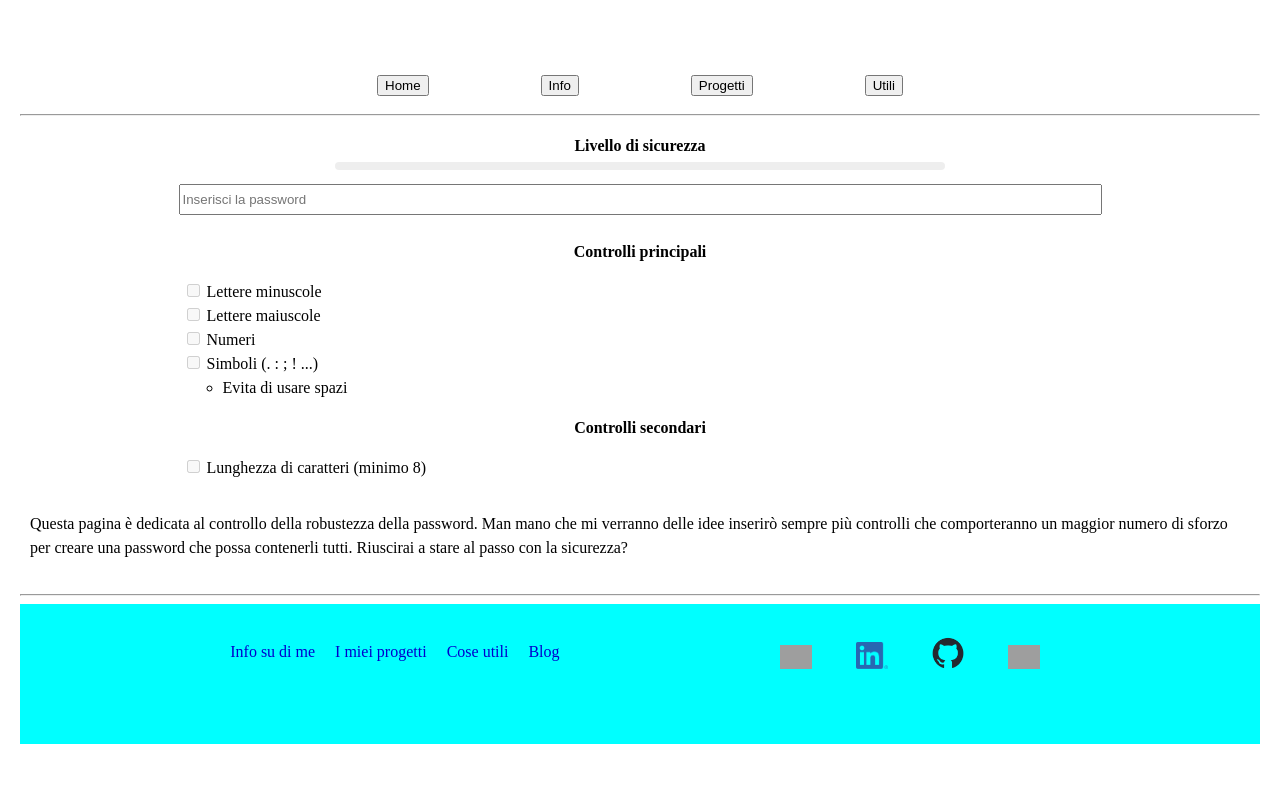
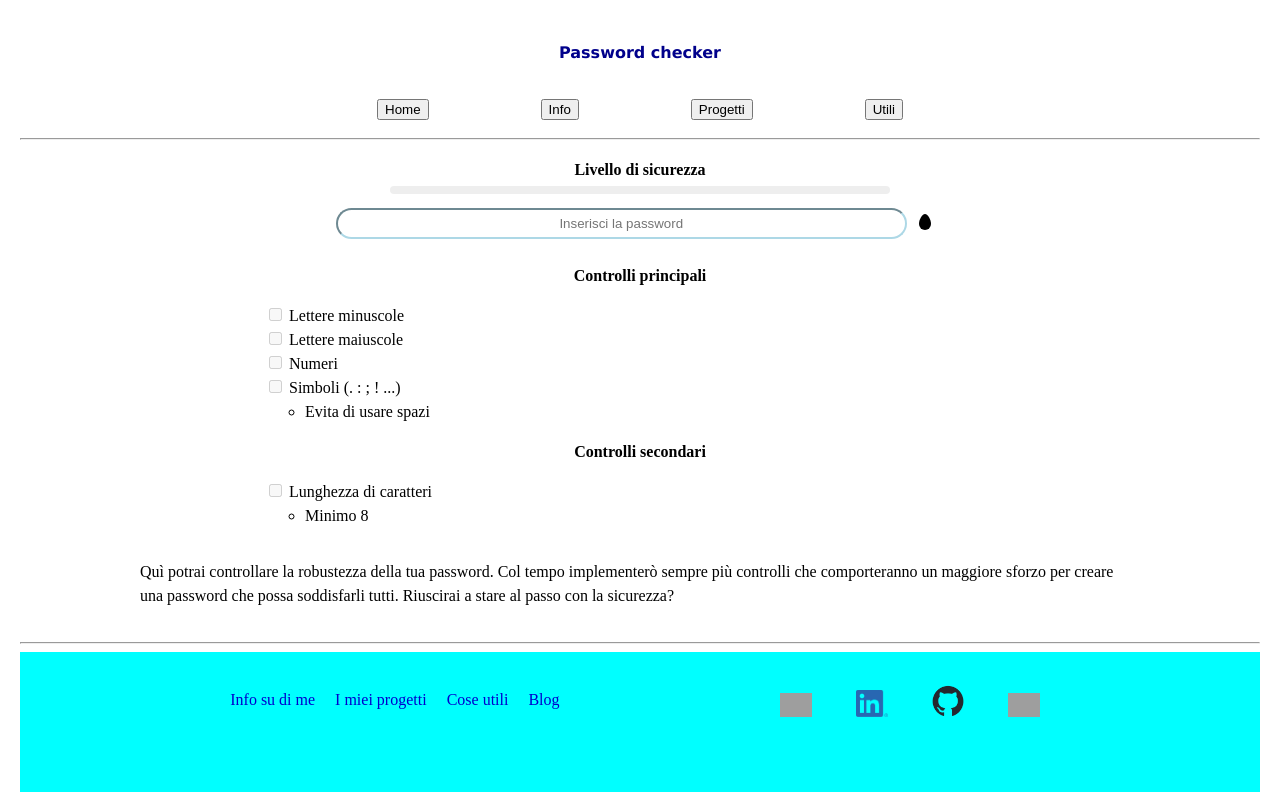
Before and after one commit to GianlucaSpendolini/GianlucaSpendolini.github.io, a PHP site: page /utilities/password-checker.html in a window 1280 px wide. Before the commit the page ends 744 px from the top, so only its background shows below. Run offline with PHP 8.4, Linux system fonts and the light colour scheme; grey boxes are pictures that could not be loaded.

Commit message:
prova funzionamento bottone show-hide password -g

```diff
--- a/Static/css/style.css
+++ b/Static/css/style.css
@@ -45,6 +45,9 @@
 }
 
 /* Nav-bar dell'header */
+#nav-bar {
+    text-align: -webkit-center;
+}
 #nav-bar nav {
     justify-content: space-evenly;
     max-width: 750px;
@@ -278,15 +281,22 @@ main#descrizione hr:not(.break-line) {
     PASSWORD CHECKER
 */
 
+.checker-container {
+   text-align: -webkit-center;
+}
+
 .checker-container > .checkbox-container {
-    align-items: center;
+    /* align-items: center; */
     flex-direction: column;
     margin-top: 25px;
+    max-width: 750px !important;
+    text-align: -webkit-center;
 }
 
 .checker-container > .checkbox-container > ul {
     min-width: 75%;
     padding-inline-start: 0;
+    text-align: -webkit-left;
 }
 
 .checker-container > .checkbox-container > ul > li {
@@ -302,6 +312,7 @@ main#descrizione hr:not(.break-line) {
 .checker-container > div > label:has(>meter) > meter {
     appearance: none;
     min-width: 50%;
+    text-align: left;
 }
 
 .checker-container > div > label:has(>meter) > meter::-webkit-meter-bar {
@@ -327,15 +338,49 @@ main#descrizione hr:not(.break-line) {
 }
 
 #password-field {
-    margin-top: 10px;
+    /* background-color: lightblue; */
+    border-color: lightblue;
+    border-radius: 20px;
     max-width: 75%;
     min-height: 25px;
     min-width: 75%;
+    text-align: center;
 }
 
+/* #password-field:focus-visible {
+    background-color: lightblue;
+    color: lightblue;
+} */
+
 div:has(>#password-field) {
+    display: flex;
+    justify-content: center;
+    margin-top: 10px;
+    max-width: 75%;
+    min-width: 75%;
+}
+
+div:has(>#password-field) > button {
+    background-color: transparent;
+    border-color: transparent;
+    max-width: 5%;
+    min-height: auto;
+    min-width: 5%;
     text-align: center;
-    justify-content: center;
+}
+
+main:has(>.checker-container) > .checker-container > * {
+    /* align-self: center; */
+    max-width: 1000px;
+}
+
+main:has(>.checker-container) > div:has(>p) {
+    text-align: -webkit-center;
+}
+
+main:has(>.checker-container) > div:has(>p) > p {
+    text-align: left;
+    max-width: 1000px;
 }
 
 
--- a/Static/javascript/scripts.js
+++ b/Static/javascript/scripts.js
@@ -106,7 +106,7 @@ function create_header(links_list) {
         // Inserisco una struttura nell'header
         header.innerHTML = `<h1 class="title"></h1>
                             <br />
-                            <div align="center" id="nav-bar">
+                            <div id="nav-bar">
                                 <nav></nav>
                             </div>
                             `;
@@ -511,7 +511,7 @@ function what_page(points_path) {
             break;
 
         // /password-checker
-        case '/utilities/password-checker':
+        case '/utilities/password-checker.html':
 
             // Titolo
             title.innerHTML = 'Password checker';
--- a/Static/javascript/util_function.js
+++ b/Static/javascript/util_function.js
@@ -36,6 +36,7 @@
 
 
 import {
+    date,
     path
 } from "./util_variable.js";
 
@@ -842,15 +843,36 @@ export function svg(month) {
 
 
 // Settare icona per vedere o meno password
-export function togglePasswordVisibility(button, svgs) {
-    let passwordField = document.getElementById("passwordField");
+export function togglePasswordVisibility(passwordField, button, svgs) {
+
+    // Se il campo di testo è una stringa
+    if (typeof passwordField === 'string') {
+        // Prendo il campo della password
+        passwordField = document.getElementById(passwordField);
+    }
 
     if (passwordField.type === "password") {
+        // Cambio il tipo
         passwordField.type = "text";
-        button.innerHTML = svgs.barrato;
+        // Inserisco l'svg
+        if (button.tagName === 'IMG') {
+            button.src = points_number(path) + svg(date.getMonth()).barrato;
+            button.alt = 'Hide';
+            button.title = 'Hide password';
+        } else {
+            button.innerHTML = svgs.barrato;
+        }
     } else {
+        // Cambio il tipo
         passwordField.type = "password";
-        button.innerHTML = svgs.non_barrato;
+        // Inserisco l'svg
+        if (button.tagName === 'IMG') {
+            button.src = points_number(path) + svg(date.getMonth()).non_barrato;
+            button.alt = 'Show';
+            button.title = 'Show password';
+        } else {
+            button.innerHTML = svgs.non_barrato;
+        }
     }
 }
 
--- a/utilities/password-checker.html
+++ b/utilities/password-checker.html
@@ -24,7 +24,10 @@
                     <meter id="security-level"></meter>
                 </label>
 
-                <input id="password-field" placeholder="Inserisci la password" type="password" />
+                <div>
+                    <input id="password-field" placeholder="Inserisci la password" type="password" />
+                    <button id="show-hide"></button>
+                </div>
             </div>
 
             <div class="checkbox-container">
@@ -57,20 +60,25 @@
                 <ul>
                     <li>
                         <input class="fake-checkbox" disabled id="charsnumber-check" type="checkbox" />
-                        <label for="charsnumber-check">Lunghezza di caratteri (minimo 8)</label>
+                        <label for="charsnumber-check">Lunghezza di caratteri</label>
+                        <ul>
+                            <li>
+                                Minimo 8
+                            </li>
+                        </ul>
                     </li>
                 </ul>
             </div>
 
         </div>
 
-        <p>
+        <div><p>
 
-            Questa pagina è dedicata al controllo della robustezza della password.
-            Man mano che mi verranno delle idee inserirò sempre più controlli che comporteranno un maggior numero di sforzo per creare una password che possa contenerli tutti.
+            Quì potrai controllare la robustezza della tua password.
+            Col tempo implementerò sempre più controlli che comporteranno un maggiore sforzo per creare una password che possa soddisfarli tutti.
             Riuscirai a stare al passo con la sicurezza?
 
-        </p>
+        </p></div>
 
     </main>
 
@@ -83,9 +91,21 @@
 
     <script type="module">
 
+        import {
+            date,
+            path
+        } from 'https://GianlucaSpendolini.github.io/Static/javascript/util_variable.js';
+
+        import {
+            points_number,
+            svg,
+            togglePasswordVisibility
+        } from 'https://GianlucaSpendolini.github.io/Static/javascript/util_function.js';
+
         // Prendo le variabili
         let security_level = document.getElementById('security-level');
         let password_field = document.getElementById('password-field');
+        let showhide_button = document.getElementById('show-hide');
         let lowercase_check = document.getElementById('lowercase-check');
         let uppercase_check = document.getElementById('uppercase-check');
         let numbers_check = document.getElementById('numbers-check');
@@ -102,6 +122,13 @@
         security_level.optimum = security_level.max;
         security_level.value = 0;
 
+        // Inserisco di default l'immagina per il bottone
+        let img = document.createElement('img');
+        img.src = points_number(path) + svg(date.getMonth()).barrato;
+        img.alt = 'Show';
+        img.title = 'Show password';
+        showhide_button.appendChild(img);
+
         // Ogni volta che inserisco qualcosa -> faccio il controllo
         password_field.addEventListener('input', () => {
 
@@ -109,8 +136,16 @@
             let password = password_field.value;
 
             // Imposto i colori per il cambio colori delle scritte
-            let requirement_met = 'green';
-            let requirement_not_met = 'black';
+            let is_requirement_met = function(field) {
+
+                let parent_style = field.parentNode.style;
+
+                if (field.checked) {
+                    parent_style.color = 'green';
+                } else {
+                    parent_style.color = 'black';
+                }
+            };
 
             /*
                 Controlli principali
@@ -119,13 +154,13 @@
             if (password.match(/[a-z]+/g)) {
                 if (!lowercase_check.checked) {
                     lowercase_check.checked = true;
-                    lowercase_check.parentNode.style.color = requirement_met;
+                    is_requirement_met(lowercase_check);
                     security_level.value += 5;
                 }
             } else {
                 if (lowercase_check.checked) {
                     lowercase_check.checked = false;
-                    lowercase_check.parentNode.style.color = requirement_not_met;
+                    is_requirement_met(lowercase_check);
                     security_level.value -= 5;
                 }
             }
@@ -133,13 +168,13 @@
             if (password.match(/[A-Z]+/g)) {
                 if (!uppercase_check.checked) {
                     uppercase_check.checked = true;
-                    uppercase_check.parentNode.style.color = requirement_met;
+                    is_requirement_met(uppercase_check);
                     security_level.value += 5;
                 }
             } else {
                 if (uppercase_check.checked) {
                     uppercase_check.checked = false;
-                    uppercase_check.parentNode.style.color = requirement_not_met;
+                    is_requirement_met(uppercase_check);
                     security_level.value -= 5;
                 }
             }
@@ -147,13 +182,13 @@
             if (password.match(/[0-9]+/g)) {
                 if (!numbers_check.checked) {
                     numbers_check.checked = true;
-                    numbers_check.parentNode.style.color = requirement_met;
+                    is_requirement_met(numbers_check);
                     security_level.value += 5;
                 }
             } else {
                 if (numbers_check.checked) {
                     numbers_check.checked = false;
-                    numbers_check.parentNode.style.color = requirement_not_met;
+                    is_requirement_met(numbers_check);
                     security_level.value -= 5;
                 }
             }
@@ -161,13 +196,13 @@
             if (password.match(/[^a-zA-Z0-9]+/g)) {
                 if (!symbols_check.checked) {
                     symbols_check.checked = true;
-                    symbols_check.parentNode.style.color = requirement_met;
+                    is_requirement_met(symbols_check);
                     security_level.value += 5;
                 }
             } else {
                 if (symbols_check.checked) {
                     symbols_check.checked = false;
-                    symbols_check.parentNode.style.color = requirement_not_met;
+                    is_requirement_met(symbols_check);
                     security_level.value -= 5;
                 }
             }
@@ -179,13 +214,13 @@
             if (password.match(/.{8,}/g)) {
                 if (!charsnumber_check.checked) {
                     charsnumber_check.checked = true;
-                    charsnumber_check.parentNode.style.color = requirement_met;
+                    is_requirement_met(charsnumber_check);
                     security_level.value += 5;
                 }
             } else {
                 if (charsnumber_check.checked) {
                     charsnumber_check.checked = false;
-                    charsnumber_check.parentNode.style.color = requirement_not_met;
+                    is_requirement_met(charsnumber_check);
                     security_level.value -= 5;
                 }
             }
@@ -195,6 +230,11 @@
 
         });
 
+        // Se voglio vedere o meno la password
+        showhide_button.onclick = function() {
+            togglePasswordVisibility(password_field, showhide_button.firstElementChild, svg(date.getMonth()));
+        }
+
     </script>
 </body>
 
```
